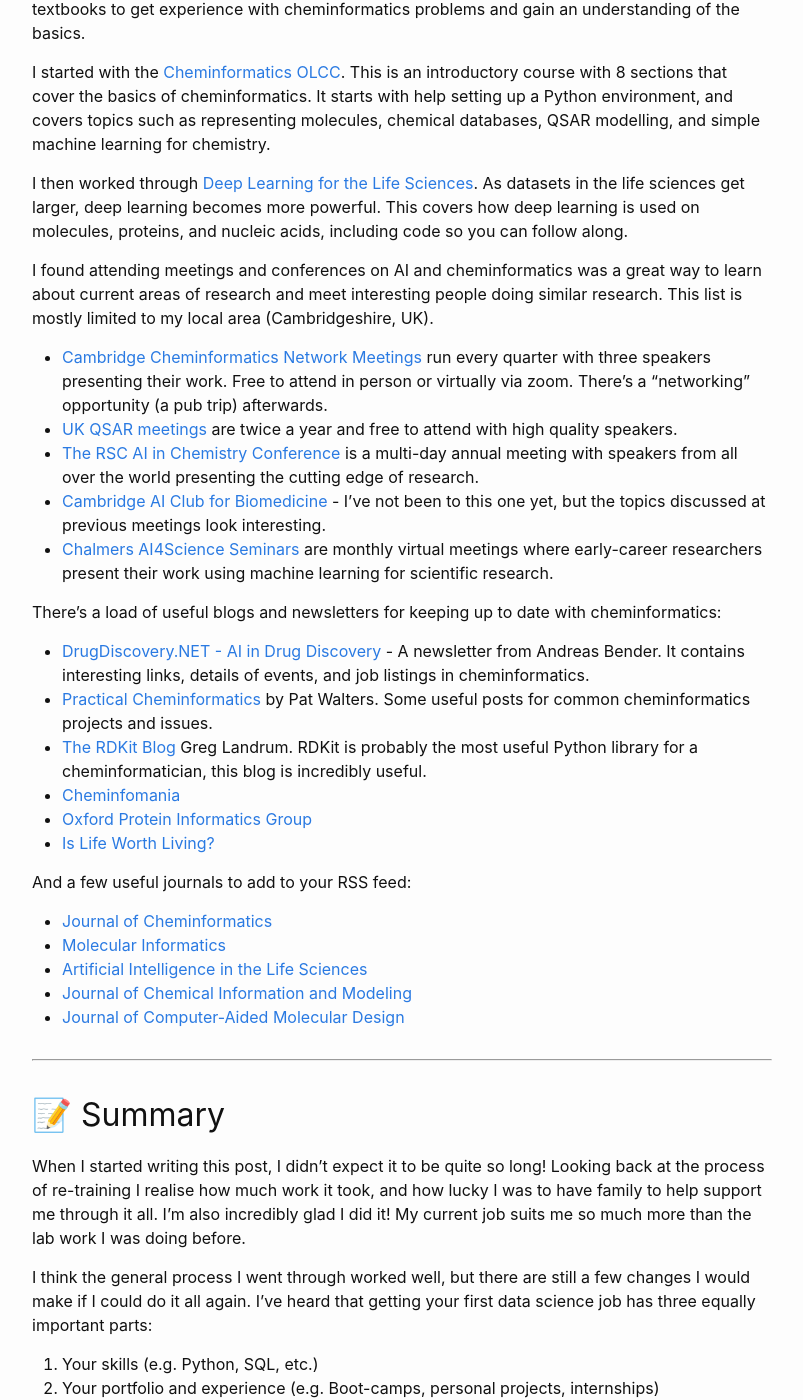
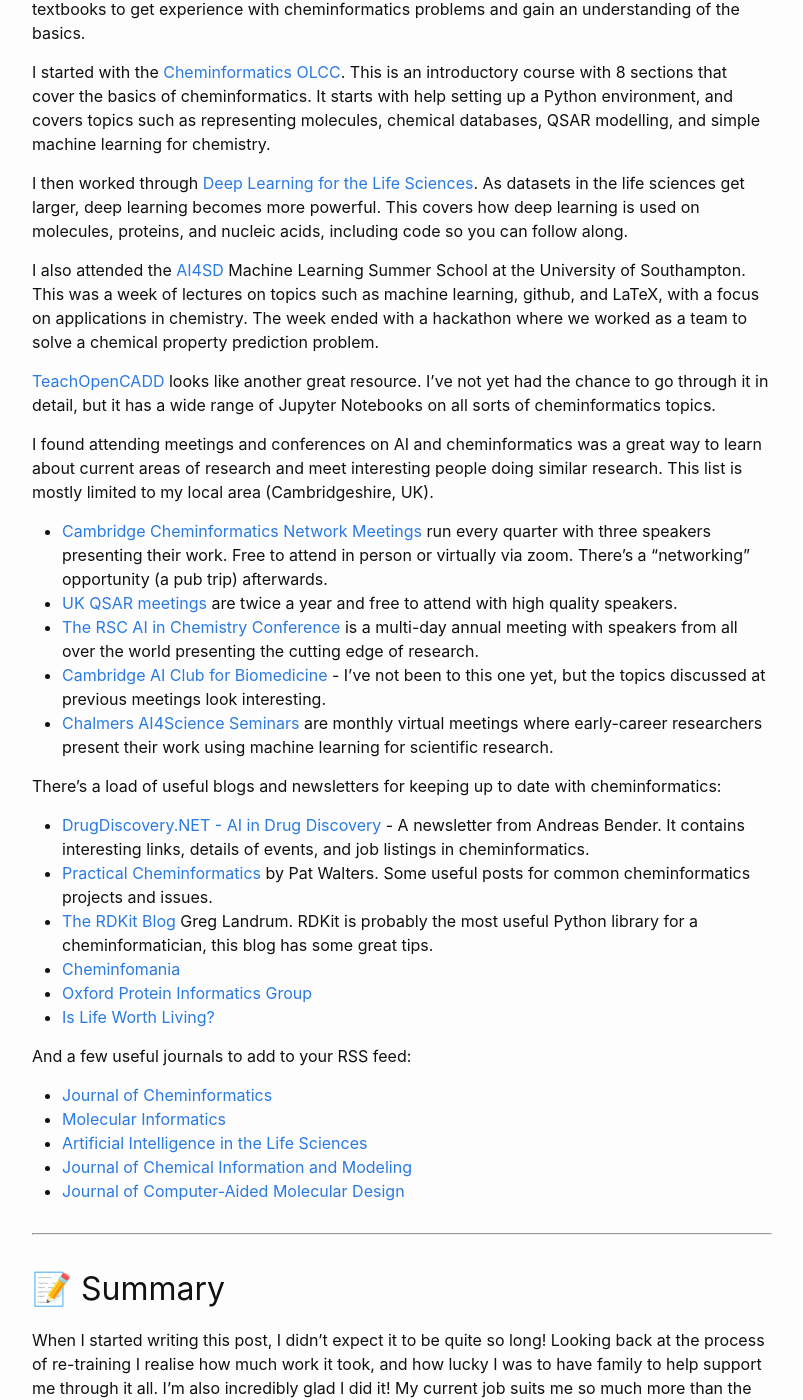
Before and after one commit to jonswain/jonswain.github.io, a Jekyll site: the page built from _posts/2024-05-05-I-want-to-become-a-data-scientist,-but-I-have-no-idea-where-to-start.md, in a window 1280 px wide and 1400 px high, scrolled down 5587 px. Shown: the whole window, without its empty margins (238-1041 px from the left). Built offline with Jekyll 4.4.1, drawn with Linux system fonts in a browser that asks for light colours; emoji names are drawn with the system emoji font.

Commit message:
Update cheminformatics section

```diff
--- a/_posts/2024-05-05-I-want-to-become-a-data-scientist,-but-I-have-no-idea-where-to-start.md
+++ b/_posts/2024-05-05-I-want-to-become-a-data-scientist,-but-I-have-no-idea-where-to-start.md
@@ -96,6 +96,10 @@
 
 I then worked through [Deep Learning for the Life Sciences](https://www.oreilly.com/library/view/deep-learning-for/9781492039822/). As datasets in the life sciences get larger, deep learning becomes more powerful. This covers how deep learning is used on molecules, proteins, and nucleic acids, including code so you can follow along.
 
+I also attended the [AI4SD](https://www.ai4science.network) Machine Learning Summer School at the University of Southampton. This was a week of lectures on topics such as machine learning, github, and LaTeX, with a focus on applications in chemistry. The week ended with a hackathon where we worked as a team to solve a chemical property prediction problem.
+
+[TeachOpenCADD](https://volkamerlab.org/projects/teachopencadd/) looks like another great resource. I've not yet had the chance to go through it in detail, but it has a wide range of Jupyter Notebooks on all sorts of cheminformatics topics.
+
 I found attending meetings and conferences on AI and cheminformatics was a great way to learn about current areas of research and meet interesting people doing similar research. This list is mostly limited to my local area (Cambridgeshire, UK).
 
 * [Cambridge Cheminformatics Network Meetings](http://c-inf.net/) run every quarter with three speakers presenting their work. Free to attend in person or virtually via zoom. There’s a “networking” opportunity (a pub trip) afterwards.
@@ -108,7 +112,7 @@
 
 * [DrugDiscovery.NET - AI in Drug Discovery](http://www.drugdiscovery.net/) - A newsletter from Andreas Bender. It contains interesting links, details of events, and job listings in cheminformatics.
 * [Practical Cheminformatics](https://practicalcheminformatics.blogspot.com/) by Pat Walters. Some useful posts for common cheminformatics projects and issues.
-* [The RDKit Blog](https://greglandrum.github.io/rdkit-blog/index.html) Greg Landrum. RDKit is probably the most useful Python library for a cheminformatician, this blog is incredibly useful.
+* [The RDKit Blog](https://greglandrum.github.io/rdkit-blog/index.html) Greg Landrum. RDKit is probably the most useful Python library for a cheminformatician, this blog has some great tips.
 * [Cheminfomania](https://www.cheminformania.com/)
 * [Oxford Protein Informatics Group](https://www.blopig.com/blog/)
 * [Is Life Worth Living?](https://iwatobipen.wordpress.com)
```
